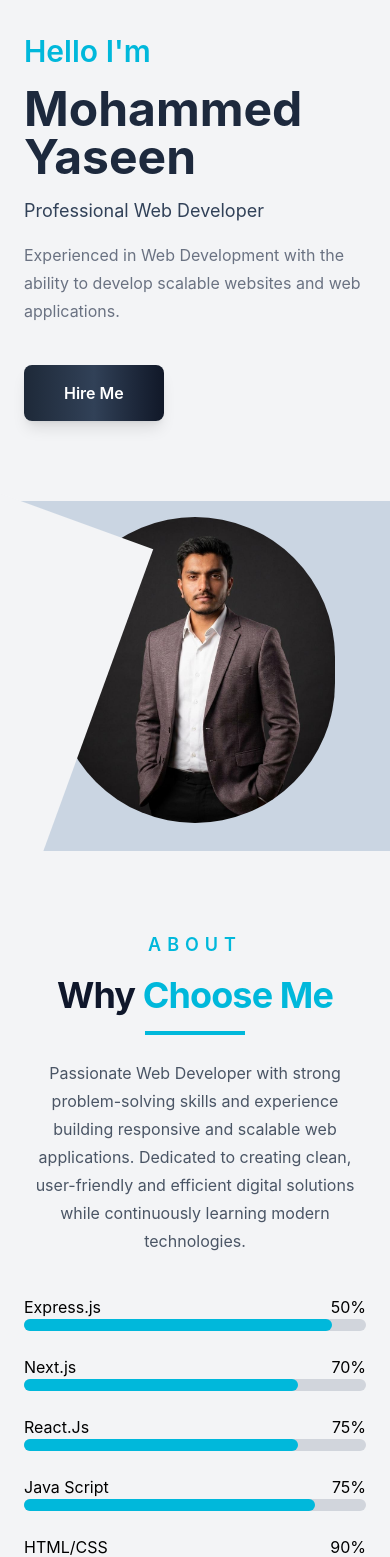
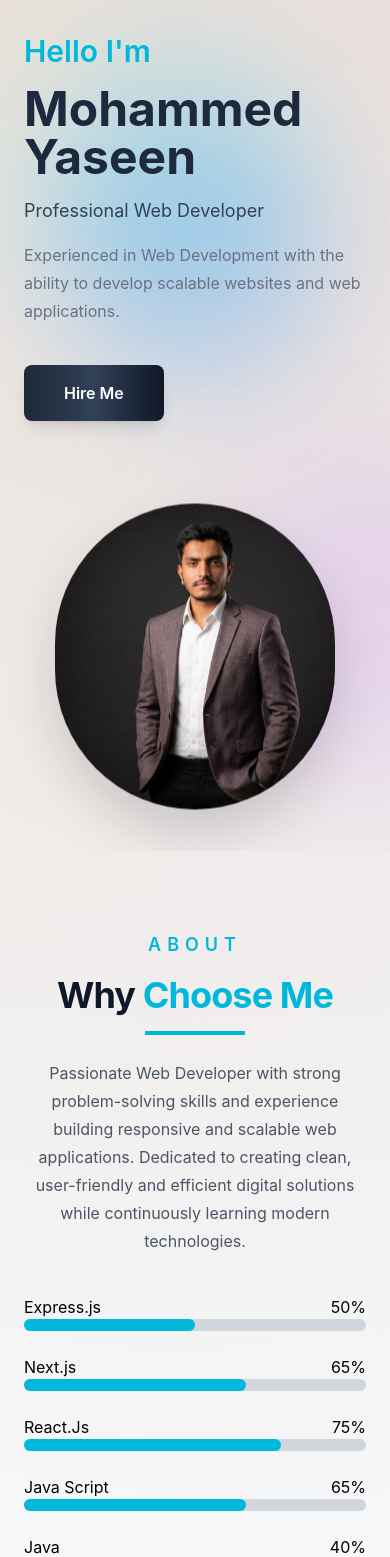
Before and after one commit to mohammedyaseen6546/my-portfolio, a React (Vite) app: page / in a window 390 px wide. Shown: the part 47-1604 px from the top of the page. Built offline with nearby package versions, Linux system fonts and the light colour scheme.

Commit message:
updated animations

```diff
--- a/package.json
+++ b/package.json
@@ -15,6 +15,7 @@
     "@fortawesome/free-solid-svg-icons": "^7.2.0",
     "@fortawesome/react-fontawesome": "^3.3.1",
     "@tailwindcss/vite": "^4.3.0",
+    "aos": "^2.3.4",
     "react": "^19.2.6",
     "react-dom": "^19.2.6",
     "react-icons": "^5.6.0",
--- a/src/App.jsx
+++ b/src/App.jsx
@@ -1,20 +1,30 @@
- import React from 'react'
+import React, { useEffect } from 'react'
 import { Header } from './Header'
 import { Projects } from './Projects'
 import { Contact } from './Contact'
 import { Hireme } from './Hireme'
 import Footer from './Footer'
 
+import AOS from "aos";
+import "aos/dist/aos.css";
+
 function App() {
+
+  useEffect(() => {
+    AOS.init({
+      duration: 700,
+      once: true,
+    });
+  }, []);
+
   return (
     <>
-
-<Header></Header>
-<Projects></Projects>
-<Contact></Contact>
-<Hireme></Hireme>
-<Footer></Footer>
-</>
+      <Header />
+      <Projects />
+      <Contact />
+      <Hireme />
+      <Footer />
+    </>
   )
 }
 
--- a/src/Contact.jsx
+++ b/src/Contact.jsx
@@ -29,14 +29,15 @@ export const Contact = () => {
   return (
     <>
       <section
-        id="contact"
-        className="min-h-screen bg-gray-100 relative flex flex-col items-center justify-center px-6 overflow-hidden"
-      >
+  id="contact"
+  data-aos="fade-left"
+  className="min-h-screen  relative flex flex-col items-center justify-center px-6 overflow-hidden"
+>
         {/* Background Lines */}
         <div className="absolute inset-0 bg-[linear-gradient(to_right,#d1d5db_1px,transparent_1px)] bg-[size:80px_100%] opacity-30"></div>
 
         {/* Heading */}
-        <div className="text-center mt-30 z-10">
+        <div className="text-center mt-20 z-10">
           <p className="uppercase tracking-[5px] text-gray-500 font-semibold">
             Contact
           </p>
--- a/src/Footer.jsx
+++ b/src/Footer.jsx
@@ -9,11 +9,17 @@ import {
 
 const Footer = () => {
     return (
-        <footer className="bg-gray-100 py-20">
+        <footer
+            data-aos="fade-up"
+            className=" py-20"
+        >
             <div className="container mx-auto px-4 text-center">
 
 
-                <h2 className="text-3xl md:text-4xl font-bold mb-12">
+                <h2
+                    data-aos="zoom-in"
+                    className="text-3xl md:text-4xl font-bold mb-12"
+                >
                     Web Developer
                 </h2>
 
@@ -23,21 +29,21 @@ const Footer = () => {
 
                     <a
                         href="https://twitter.com/mohd_yaseen6546"
-                        className="w-12 h-12  flex items-center justify-center hover:text-blue-500 hover:scale-125 cursor-pointer transition duration-300"
+                        className="w-12 h-12 flex items-center justify-center hover:text-blue-500 hover:scale-125 cursor-pointer transition duration-300 animate-float"
                     >
                         <FaTwitter />
                     </a>
 
                     <a
                         href="https://instagram.com/syed__iliyaz"
-                        className="w-12 h-12  flex items-center justify-center hover:text-blue-500 hover:scale-125 cursor-pointer transition duration-300"
+                        className="w-12 h-12  flex items-center justify-center hover:text-blue-500 hover:scale-125 cursor-pointer transition duration-300 animate-float"
                     >
                         <FaInstagram />
                     </a>
 
                     <a
                         href="https://linkedin.com/in/mohammedyaseen6546"
-                        className="w-12 h-12 flex items-center justify-center hover:text-blue-500 hover:scale-125 cursor-pointer transition duration-300"
+                        className="w-12 h-12 flex items-center justify-center hover:text-blue-500 hover:scale-125 cursor-pointer transition duration-300 animate-float"
                     >
                         <FaLinkedinIn />
                     </a>
--- a/src/Header.jsx
+++ b/src/Header.jsx
@@ -10,11 +10,22 @@ import {
 
 export const Header = () => {
   return (<>
-    <div id="home" className="min-h-screen flex flex-col md:flex-row overflow-hidden">
+    <div
+  id="home"
+  className="min-h-screen flex flex-col md:flex-row overflow-hidden relative"
+>
 
 
-      <div className="w-full md:w-1/2 bg-gray-100 relative flex flex-col justify-center px-6 md:pl-52 md:pr-20 py-20">
+  <div className="absolute inset-0 overflow-hidden z-0">
+  <div className="absolute top-20 left-10 w-72 h-72 bg-cyan-400/20 rounded-full blur-3xl animate-blob"></div>
 
+  <div className="absolute top-40 right-10 w-72 h-72 bg-blue-500/20 rounded-full blur-3xl animate-blob animation-delay-2000"></div>
+
+  <div className="absolute bottom-10 left-1/2 w-72 h-72 bg-purple-400/20 rounded-full blur-3xl animate-blob animation-delay-4000"></div>
+</div>
+
+
+<div className="w-full md:w-1/2 relative z-10 flex flex-col justify-center px-6 lg:pl-40 xl:pl-52 md:pr-10 lg:pr-20 py-20">
         <h1 className="absolute top-5 left-5 md:top-10 md:left-20 text-xl md:text-3xl font-bold">
           Web<span className="text-cyan-500">Developer</span>
         </h1>
@@ -61,7 +72,7 @@ export const Header = () => {
         </div>
 
 
-        <div>
+        <div className="animate-fadeInUp">
           <p className="text-3xl md:text-5xl text-cyan-500 font-semibold">
             Hello I'm
           </p>
@@ -104,13 +115,13 @@ hover:to-cyan-700">
       </div>
 
 
-     <div className="w-full md:w-1/2 bg-slate-300 relative min-h-[350px] md:min-h-[500px]">
+<div className="w-full md:w-1/2 relative z-10 min-h-[350px] md:min-h-[500px]">
 
 
-        <div className="absolute left-[-120px] top-0 w-[220px] h-full bg-gray-100 rotate-[20deg]"></div>
 
-
-        <div className="hidden md:flex justify-center gap-10 text-xl font-semibold pt-10 relative z-10">        <a
+        <div className="hidden md:flex justify-center pt-8 relative z-10">
+  <div className="flex gap-8 px-8 py-3 rounded-full bg-white/30 backdrop-blur-md border border-white/40 shadow-lg">
+                 <a
           href="#home"
           className="
   px-5 py-2
@@ -192,9 +203,10 @@ hover:to-cyan-700">
 
 
         </div>
+        </div>
 
 
-        <div className="flex justify-center items-center mt-4 md:mt-20 md:ml-20">
+        <div className="animate-fadeInRight flex justify-center items-center mt-4 md:mt-20 md:ml-20">
 
           <img
             src="/portimage.png"
@@ -207,7 +219,10 @@ lg:w-[520px]
 h-auto
 object-contain
 rounded-full
-mx-auto"
+mx-auto
+animate-float
+drop-shadow-2xl
+"
           />
 
         </div>
@@ -219,9 +234,10 @@ mx-auto"
 
 
     <div
-      id="about"
-      className="bg-gray-100 px-6 md:px-20 py-20"
-    >
+  id="about"
+  data-aos="fade-up"
+  className=" px-6 md:px-20 py-20"
+>
 
 
 
@@ -263,7 +279,7 @@ mx-auto"
 
             <div className="bg-gray-300 h-3 rounded-full">
 
-              <div className="bg-cyan-500 h-3 rounded-full w-[90%]"></div>
+              <div className="bg-cyan-500 h-3 rounded-full w-[50%]"></div>
 
             </div>
 
@@ -276,14 +292,13 @@ mx-auto"
 
               <p>Next.js</p>
 
-              <p>70%</p>
+              <p>65%</p>
 
             </div>
 
             <div className="bg-gray-300 h-3 rounded-full">
 
-              <div className="bg-cyan-500 h-3 rounded-full w-[80%]"></div>
-
+<div className="bg-cyan-500 h-3 rounded-full w-[65%]"></div>
             </div>
 
           </div>
@@ -301,7 +316,7 @@ mx-auto"
 
             <div className="bg-gray-300 h-3 rounded-full">
 
-              <div className="bg-cyan-500 h-3 rounded-full w-[80%]"></div>
+              <div className="bg-cyan-500 h-3 rounded-full w-[75%]"></div>
 
             </div>
 
@@ -313,13 +328,32 @@ mx-auto"
 
               <p>Java Script</p>
 
-              <p>75%</p>
+              <p>65%</p>
 
             </div>
 
             <div className="bg-gray-300 h-3 rounded-full">
 
-              <div className="bg-cyan-500 h-3 rounded-full w-[85%]"></div>
+              <div className="bg-cyan-500 h-3 rounded-full w-[65%]"></div>
+
+            </div>
+
+          </div>
+
+
+          <div>
+
+            <div className="flex justify-between">
+
+              <p>Java</p>
+
+              <p>40%</p>
+
+            </div>
+
+            <div className="bg-gray-300 h-3 rounded-full">
+
+              <div className="bg-cyan-500 h-3 rounded-full w-[40%]"></div>
 
             </div>
 
@@ -335,13 +369,13 @@ mx-auto"
 
               <p>HTML/CSS</p>
 
-              <p>90%</p>
+              <p>85%</p>
 
             </div>
 
             <div className="bg-gray-300 h-3 rounded-full">
 
-              <div className="bg-cyan-500 h-3 rounded-full w-[90%]"></div>
+              <div className="bg-cyan-500 h-3 rounded-full w-[85%]"></div>
 
             </div>
 
@@ -363,7 +397,7 @@ mx-auto"
 
             <div className="bg-gray-300 h-3 rounded-full">
 
-              <div className="bg-cyan-500 h-3 rounded-full w-[85%]"></div>
+              <div className="bg-cyan-500 h-3 rounded-full w-[90%]"></div>
 
             </div>
 
--- a/src/Hireme.jsx
+++ b/src/Hireme.jsx
@@ -4,7 +4,10 @@ export const Hireme = () => {
     return (
 
         <>
-            <div className="w-full max-w-6xl mx-auto mt-20 px-4">
+            <div
+  data-aos="zoom-in-up"
+  className="w-full max-w-6xl mx-auto mt-20 px-4"
+>
                 <div className='bg-gradient-to-r from-gray-300 via-blue-200 to-gray-300 flex flex-col md:flex-row justify-evenly border-2 border-black rounded-lg p-6'>
                     <div>
                         <p className=' font-bold text-2xl mt-2 '>Have Any Project in Mind? </p>
--- a/src/Projects.jsx
+++ b/src/Projects.jsx
@@ -58,7 +58,8 @@ return (
 
 <div
   id="projects"
-  className="px-10 py-8 bg-gray-100"
+  data-aos="zoom-in"
+  className="mt-2 px-10 py-15 "
 >
 
 <div>
--- a/src/index.css
+++ b/src/index.css
@@ -7,3 +7,102 @@
 body {
   background-color: #f3f4f6; /* Tailwind gray-100 */
 }
+
+
+@keyframes blob {
+  0% {
+    transform: translate(0px, 0px) scale(1);
+  }
+
+  33% {
+    transform: translate(30px, -50px) scale(1.1);
+  }
+
+  66% {
+    transform: translate(-20px, 20px) scale(0.9);
+  }
+
+  100% {
+    transform: translate(0px, 0px) scale(1);
+  }
+}
+
+.animate-blob {
+  animation: blob 8s infinite ease-in-out;
+}
+
+.animation-delay-2000 {
+  animation-delay: 2s;
+}
+
+.animation-delay-4000 {
+  animation-delay: 4s;
+}
+
+@keyframes float {
+  0% {
+    transform: translateY(0px);
+  }
+
+  50% {
+    transform: translateY(-15px);
+  }
+
+  100% {
+    transform: translateY(0px);
+  }
+}
+
+.animate-float {
+  animation: float 4s ease-in-out infinite;
+}
+
+
+@keyframes fadeInUp {
+  from {
+    opacity: 0;
+    transform: translateY(40px);
+  }
+
+  to {
+    opacity: 1;
+    transform: translateY(0);
+  }
+}
+
+.animate-fadeInUp {
+  animation: fadeInUp 1s ease-out;
+}
+
+
+@keyframes fadeInRight {
+  from {
+    opacity: 0;
+    transform: translateX(80px);
+  }
+
+  to {
+    opacity: 1;
+    transform: translateX(0);
+  }
+}
+
+.animate-fadeInRight {
+  animation: fadeInRight 1.2s ease-out;
+}
+
+body {
+  background:
+    radial-gradient(circle at top left,
+      rgba(169, 174, 22, 0.12),
+      transparent 35%),
+    radial-gradient(circle at top right,
+      rgba(158, 29, 149, 0.1),
+      transparent 35%),
+    radial-gradient(circle at bottom center,
+      rgba(168, 85, 247, 0.08),
+      transparent 40%),
+    #f8fafc;
+
+  min-height: 100vh;
+}
```
Also changed, not shown: 1 other file (tests, documents, lock files or other folders).
